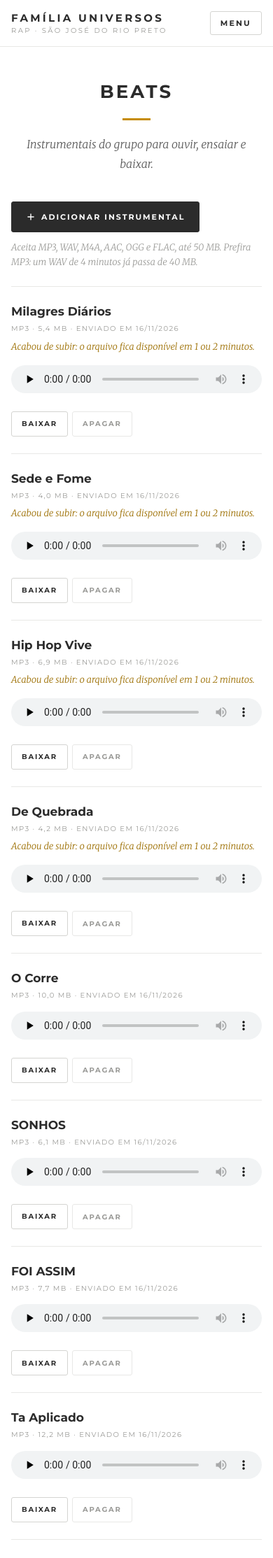
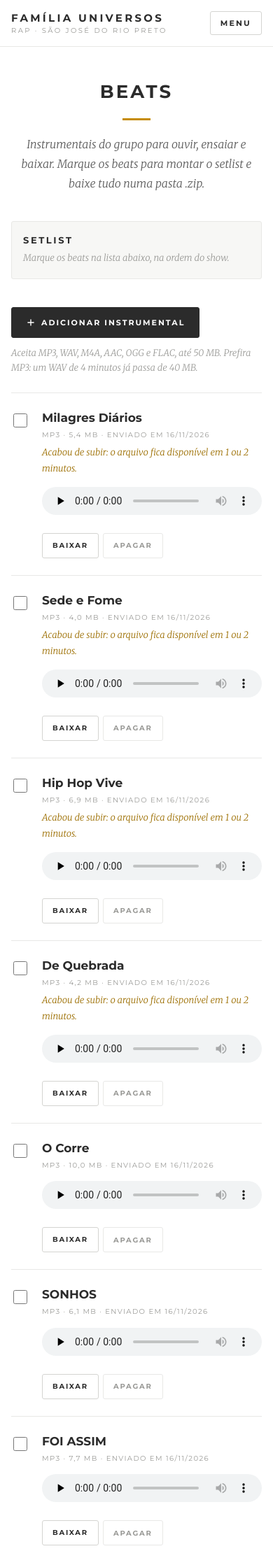
Before and after one commit to Luci0Camarg0/familia-universos, a Jekyll site: the page built from beats/index.html, in a window 390 px wide. Shown: the top 2227 px of the page at 70% size. Built offline with Jekyll 4.4.1, drawn with Linux system fonts in a browser that asks for light colours; part of the change alters nothing that is shown.

Commit message:
Beats: montador de setlist com download em ZIP
Co-Authored-By: Claude Opus 5.5 <noreply@anthropic.com>
Claude-Session: https://claude.ai/code/session_013X95gsGjkbwNh2gGzWJZzB

```diff
--- a/assets/css/site.css
+++ b/assets/css/site.css
@@ -329,3 +329,36 @@ img { max-width: 100%; }
   .materia-nav { grid-template-columns: 1fr; }
   .materia-nav .prox { text-align: left; }
 }
+
+/* ---------- setlist ---------- */
+.sr { position: absolute; width: 1px; height: 1px; overflow: hidden; clip: rect(0 0 0 0); white-space: nowrap; }
+.setlist { background: var(--fundo-2); border: 1px solid var(--linha); border-radius: 3px; padding: 22px 24px; margin-bottom: 40px; }
+.setlist-topo { display: flex; flex-wrap: wrap; align-items: baseline; justify-content: space-between; gap: 6px 16px; }
+.setlist-topo .dica { font-size: 13px; }
+.setlist-lista { list-style: none; margin: 14px 0 0; padding: 0; }
+.vazio-setlist .setlist-lista { margin: 0; }
+.setlist-item { display: flex; align-items: center; gap: 14px; padding: 8px 0; border-top: 1px solid var(--linha); }
+.setlist-num { font-family: var(--titulo); font-weight: 700; font-size: 13px; color: var(--destaque-escuro); width: 22px; flex: none; }
+.setlist-titulo { flex: 1; min-width: 0; font-family: var(--titulo); font-weight: 700; font-size: 15px; overflow-wrap: anywhere; }
+.setlist-titulo small { font-weight: 400; color: var(--texto-3); font-size: 11px; letter-spacing: .1em; margin-left: 6px; }
+.setlist-mover { display: flex; gap: 4px; flex: none; }
+.setlist-mover button {
+  width: 34px; height: 34px; cursor: pointer; font: 700 15px var(--titulo); color: var(--texto-2);
+  background: #fff; border: 1px solid var(--linha-forte); border-radius: 3px;
+}
+.setlist-mover button:hover:not(:disabled) { border-color: var(--texto); color: var(--texto); }
+.setlist-mover button:disabled { opacity: .35; cursor: default; }
+.setlist-mover [data-tirar]:hover { color: var(--vermelho) !important; border-color: var(--vermelho) !important; }
+.setlist-rodape { display: flex; flex-wrap: wrap; align-items: end; gap: 12px 16px; margin-top: 18px; padding-top: 18px; border-top: 1px solid var(--linha); }
+.setlist-nome { flex: 1 1 240px; }
+.setlist-botoes { display: flex; gap: 8px; }
+.item-marcar { flex: none; display: grid; place-items: center; width: 26px; height: 26px; margin-top: 2px; cursor: pointer; }
+.item-marcar input { width: 20px; height: 20px; accent-color: var(--texto); cursor: pointer; margin: 0; }
+.item-arquivo.no-setlist h3 { color: var(--destaque-escuro); }
+@media (max-width: 760px) {
+  .setlist { padding: 18px 16px; }
+  .setlist-botoes { width: 100%; }
+  .setlist-botoes .botao { flex: 1; }
+  .item-beats .item-info { flex: 1 1 calc(100% - 50px); }
+  .item-beats .item-acoes { padding-left: 44px; }
+}
--- a/assets/js/arquivos.js
+++ b/assets/js/arquivos.js
@@ -82,6 +82,7 @@
       if (i.enviado_em) meta.push('enviado em ' + dataBR(i.enviado_em));
 
       h += '<li class="item-arquivo item-' + self.tipo + '">';
+      if (self.tipo === 'beats') h += '<label class="item-marcar" title="Colocar no setlist"><input type="checkbox" data-setlist="' + esc(i.id) + '"><span class="sr">Colocar ' + esc(i.titulo) + ' no setlist</span></label>';
       if (self.tipo === 'anexos') h += '<span class="item-icone ext-' + esc(ext.toLowerCase()) + '">' + ICONE_DOC + '<small>' + esc(ext) + '</small></span>';
       h += '<div class="item-info">';
       h += '<h3>' + esc(i.titulo) + '</h3>';
@@ -98,6 +99,7 @@
     });
     h += '</ul>';
     this.lista.innerHTML = h;
+    document.dispatchEvent(new CustomEvent('fu:arquivos', { detail: { tipo: this.tipo, itens: this.itens } }));
   };
 
   // ---------- enviar ----------
--- /dev/null
+++ b/assets/js/setlist.js
@@ -0,0 +1,174 @@
+/*
+ * Montador de setlist: marca beats, ordena e baixa uma pasta .zip.
+ * O ZIP é montado no próprio navegador (JSZip), sem precisar de chave.
+ */
+(function () {
+  'use strict';
+
+  var JSZIP_URL = 'https://cdnjs.cloudflare.com/ajax/libs/jszip/3.10.1/jszip.min.js';
+  var MEMORIA = 'fu_setlist';
+
+  var beats = [];        // todos os beats do blog
+  var ordem = [];        // ids escolhidos, na ordem do show
+  var baixando = false;
+  var el = {};
+
+  function ler() { try { return JSON.parse(localStorage.getItem(MEMORIA) || '{}'); } catch (e) { return {}; } }
+  function guardar() { try { localStorage.setItem(MEMORIA, JSON.stringify({ ordem: ordem, nome: el.nome.value })); } catch (e) {} }
+
+  function hoje() {
+    var d = new Date();
+    return String(d.getDate()).padStart(2, '0') + '-' + String(d.getMonth() + 1).padStart(2, '0') + '-' + d.getFullYear();
+  }
+  function tamanho(b) { return (b / 1024 / 1024).toFixed(1).replace('.', ',') + ' MB'; }
+  function nomeArquivo(t) {
+    return String(t || 'beat').replace(/[\\/:*?"<>|]+/g, '-').replace(/\s+/g, ' ').trim().slice(0, 80) || 'beat';
+  }
+  function porId(id) { return beats.filter(function (b) { return b.id === id; })[0]; }
+
+  function desenhar() {
+    var esc = FU.esc;
+    ordem = ordem.filter(porId);
+    var total = ordem.reduce(function (s, id) { return s + (porId(id).tamanho || 0); }, 0);
+
+    el.lista.innerHTML = ordem.map(function (id, n) {
+      var b = porId(id);
+      return '<li class="setlist-item">' +
+        '<span class="setlist-num">' + String(n + 1).padStart(2, '0') + '</span>' +
+        '<span class="setlist-titulo">' + esc(b.titulo) + (b.bpm ? ' <small>' + esc(b.bpm) + ' BPM</small>' : '') + '</span>' +
+        '<span class="setlist-mover">' +
+        '<button type="button" data-mover="-1" data-id="' + esc(id) + '"' + (n === 0 ? ' disabled' : '') + ' aria-label="Subir ' + esc(b.titulo) + '">↑</button>' +
+        '<button type="button" data-mover="1" data-id="' + esc(id) + '"' + (n === ordem.length - 1 ? ' disabled' : '') + ' aria-label="Descer ' + esc(b.titulo) + '">↓</button>' +
+        '<button type="button" data-tirar="' + esc(id) + '" aria-label="Tirar ' + esc(b.titulo) + ' do setlist">×</button>' +
+        '</span></li>';
+    }).join('');
+
+    el.resumo.textContent = ordem.length
+      ? ordem.length + (ordem.length === 1 ? ' beat' : ' beats') + ' · ' + tamanho(total)
+      : 'Marque os beats na lista abaixo, na ordem do show.';
+    el.rodape.hidden = !ordem.length;
+    el.painel.classList.toggle('vazio-setlist', !ordem.length);
+
+    document.querySelectorAll('[data-setlist]').forEach(function (c) {
+      c.checked = ordem.indexOf(c.getAttribute('data-setlist')) !== -1;
+      c.closest('.item-arquivo').classList.toggle('no-setlist', c.checked);
+    });
+    guardar();
+  }
+
+  function carregarJSZip() {
+    if (window.JSZip) return Promise.resolve(window.JSZip);
+    return new Promise(function (ok, falha) {
+      var s = document.createElement('script');
+      s.src = JSZIP_URL;
+      s.onload = function () { ok(window.JSZip); };
+      s.onerror = function () { falha(new Error('Não deu para carregar o gerador de ZIP. Confira a internet.')); };
+      document.head.appendChild(s);
+    });
+  }
+
+  // Busca o beat publicado no site; se ele acabou de subir e ainda não está no ar, busca direto no GitHub.
+  function buscar(b) {
+    var cru = 'https://raw.githubusercontent.com/' + FU.owner + '/' + FU.repo + '/' + FU.branch + '/' + b.arquivo;
+    return fetch(FU.url(b.arquivo)).then(function (r) {
+      if (r.ok) return r.blob();
+      return fetch(cru).then(function (r2) {
+        if (!r2.ok) throw new Error('Não achei o arquivo de “' + b.titulo + '”.');
+        return r2.blob();
+      });
+    });
+  }
+
+  function baixar() {
+    if (baixando || !ordem.length) return;
+    baixando = true;
+    el.erro.hidden = true;
+    var botao = el.baixar;
+    var nome = nomeArquivo(el.nome.value || ('Setlist ' + hoje()));
+    var lista = ordem.map(porId);
+    botao.disabled = true;
+
+    carregarJSZip().then(function (JSZip) {
+      var zip = new JSZip();
+      var pasta = zip.folder(nome);
+      var texto = nome + '\n\n';
+      var feitos = 0;
+      botao.textContent = 'Baixando 0 de ' + lista.length + '…';
+      return Promise.all(lista.map(function (b, n) {
+        var num = String(n + 1).padStart(2, '0');
+        var ext = b.extensao || (b.arquivo.split('.').pop());
+        texto += num + '. ' + b.titulo + (b.bpm ? ' (' + b.bpm + ' BPM' + (b.tom ? ', ' + b.tom : '') + ')' : '') + '\n';
+        return buscar(b).then(function (blob) {
+          pasta.file(num + ' - ' + nomeArquivo(b.titulo) + '.' + ext, blob, { binary: true });
+          feitos++;
+          botao.textContent = 'Baixando ' + feitos + ' de ' + lista.length + '…';
+        });
+      })).then(function () {
+        pasta.file('setlist.txt', texto);
+        botao.textContent = 'Montando o ZIP…';
+        return zip.generateAsync({ type: 'blob', compression: 'STORE' });
+      });
+    }).then(function (blob) {
+      var a = document.createElement('a');
+      a.href = URL.createObjectURL(blob);
+      a.download = nome + '.zip';
+      document.body.appendChild(a);
+      a.click();
+      setTimeout(function () { URL.revokeObjectURL(a.href); a.remove(); }, 4000);
+      FU.aviso('Pronto! “' + nome + '.zip” foi baixado.', 'ok');
+    }).catch(function (e) {
+      el.erro.textContent = (e && e.message) || 'Não deu para montar o ZIP.';
+      el.erro.hidden = false;
+    }).then(function () {
+      baixando = false;
+      botao.disabled = false;
+      botao.textContent = 'Baixar ZIP';
+    });
+  }
+
+  document.addEventListener('DOMContentLoaded', function () {
+    el.painel = document.querySelector('[data-setlist-painel]');
+    if (!el.painel) return;
+    el.lista = el.painel.querySelector('[data-setlist-lista]');
+    el.resumo = el.painel.querySelector('[data-setlist-resumo]');
+    el.rodape = el.painel.querySelector('[data-setlist-rodape]');
+    el.nome = el.painel.querySelector('[data-setlist-nome]');
+    el.baixar = el.painel.querySelector('[data-setlist-baixar]');
+    el.erro = el.painel.querySelector('[data-setlist-erro]');
+
+    var salvo = ler();
+    ordem = Array.isArray(salvo.ordem) ? salvo.ordem : [];
+    el.nome.value = salvo.nome || ('Setlist ' + hoje());
+
+    document.addEventListener('fu:arquivos', function (e) {
+      if (e.detail.tipo !== 'beats') return;
+      beats = e.detail.itens || [];
+      desenhar();
+    });
+    document.addEventListener('change', function (e) {
+      var c = e.target.closest('[data-setlist]');
+      if (!c) return;
+      var id = c.getAttribute('data-setlist');
+      var i = ordem.indexOf(id);
+      if (c.checked && i === -1) ordem.push(id);
+      if (!c.checked && i !== -1) ordem.splice(i, 1);
+      desenhar();
+    });
+    el.lista.addEventListener('click', function (e) {
+      var m = e.target.closest('[data-mover]');
+      var t = e.target.closest('[data-tirar]');
+      if (m) {
+        var id = m.getAttribute('data-id'), i = ordem.indexOf(id), j = i + parseInt(m.getAttribute('data-mover'), 10);
+        if (j < 0 || j >= ordem.length) return;
+        ordem.splice(i, 1); ordem.splice(j, 0, id);
+        desenhar();
+        var foco = el.lista.querySelector('[data-mover="' + m.getAttribute('data-mover') + '"][data-id="' + id + '"]');
+        if (foco && !foco.disabled) foco.focus();
+      }
+      if (t) { ordem.splice(ordem.indexOf(t.getAttribute('data-tirar')), 1); desenhar(); }
+    });
+    el.nome.addEventListener('input', guardar);
+    el.baixar.addEventListener('click', baixar);
+    el.painel.querySelector('[data-setlist-limpar]').addEventListener('click', function () { ordem = []; desenhar(); });
+  });
+})();
--- a/beats/index.html
+++ b/beats/index.html
@@ -3,12 +3,29 @@ layout: default
 title: Beats
 scripts:
   - /assets/js/arquivos.js
+  - /assets/js/setlist.js
 ---
 <section class="pagina">
   <header class="pagina-topo">
     <h1 class="secao-titulo grande">Beats</h1>
-    <p>Instrumentais do grupo para ouvir, ensaiar e baixar.</p>
+    <p>Instrumentais do grupo para ouvir, ensaiar e baixar. Marque os beats para montar o setlist e baixe tudo numa pasta .zip.</p>
   </header>
+
+  <section class="setlist" data-setlist-painel aria-labelledby="titulo-setlist">
+    <div class="setlist-topo">
+      <h2 id="titulo-setlist" class="secao-titulo">Setlist</h2>
+      <span class="dica" data-setlist-resumo>Marque os beats na lista abaixo.</span>
+    </div>
+    <ol class="setlist-lista" data-setlist-lista></ol>
+    <div class="setlist-rodape" data-setlist-rodape hidden>
+      <label class="campo setlist-nome"><span>Nome da pasta</span><input name="nome-setlist" maxlength="80" data-setlist-nome></label>
+      <div class="setlist-botoes">
+        <button type="button" class="botao botao-linha botao-pequeno" data-setlist-limpar>Limpar</button>
+        <button type="button" class="botao" data-setlist-baixar>Baixar ZIP</button>
+      </div>
+    </div>
+    <p class="erro" data-setlist-erro hidden></p>
+  </section>
 
   <div class="arquivos"
        data-arquivos="beats"
```
